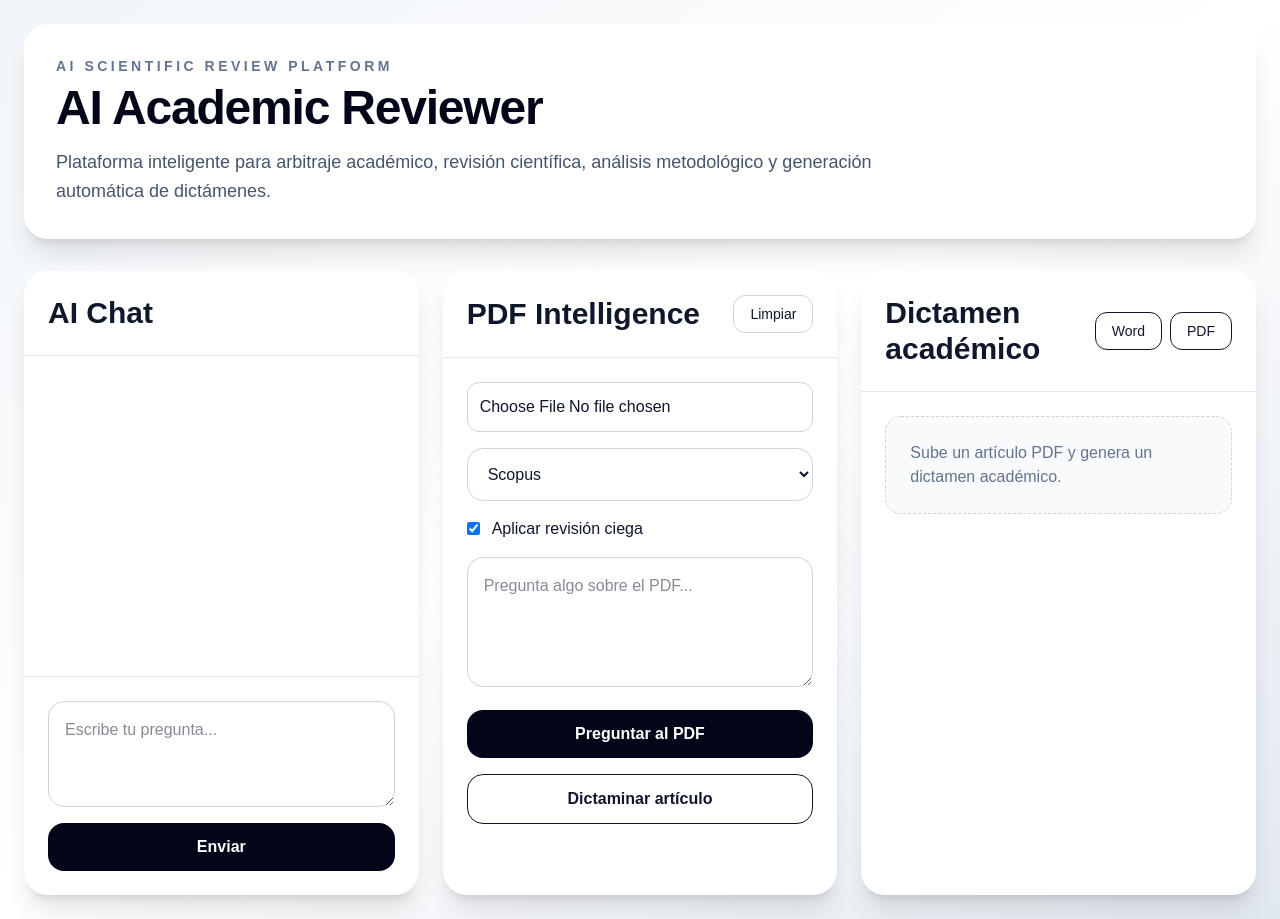
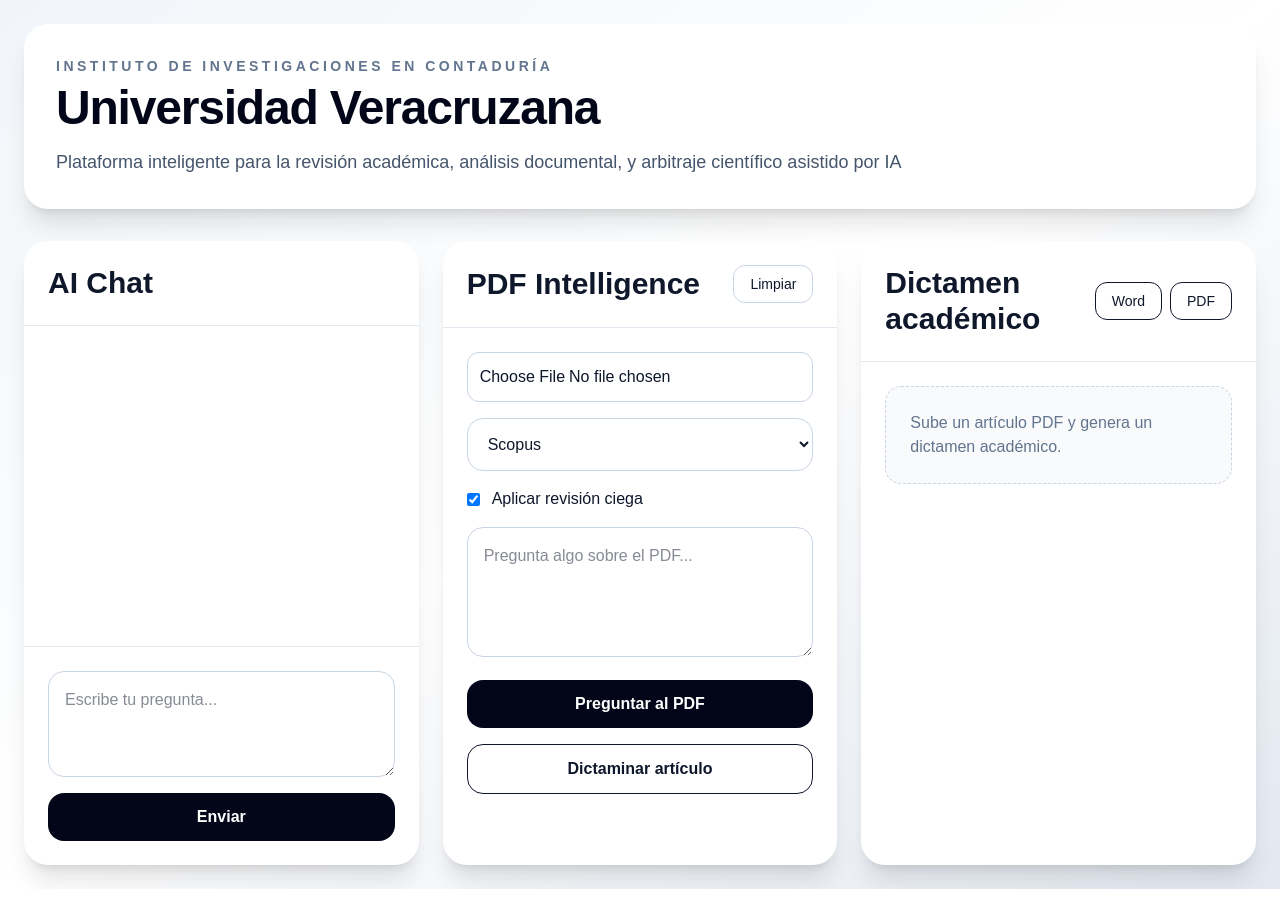
Before and after one commit to jrolandomx/ai-academic-reviewer-frontend, a Next.js app: page / in a window 1280 px wide. After the commit the page ends 889 px from the top, so only its background shows below. Built offline with nearby package versions, Linux system fonts and the light colour scheme.

Commit message:
Update institutional header

```diff
--- a/app/page.tsx
+++ b/app/page.tsx
@@ -206,21 +206,20 @@
       <div className="mx-auto max-w-7xl">
         <header className="mb-8 rounded-3xl bg-white p-8 shadow-xl">
           <p className="mb-2 text-sm font-semibold uppercase tracking-[0.25em] text-slate-500">
-            AI Scientific Review Platform
+            Instituto de Investigaciones en Contaduría
           </p>
 
           <h1 className="text-5xl font-bold tracking-tight text-slate-950">
-            AI Academic Reviewer
+            Universidad Veracruzana
           </h1>
 
           <p className="mt-4 max-w-4xl text-lg leading-relaxed text-slate-600">
-            Plataforma inteligente para arbitraje académico, revisión científica,
-            análisis metodológico y generación automática de dictámenes.
+            Plataforma inteligente para la revisión académica, análisis
+            documental, y arbitraje científico asistido por IA
           </p>
         </header>
 
         <div className="grid grid-cols-1 gap-6 xl:grid-cols-3">
-          {/* CHAT */}
           <section className="flex h-[78vh] flex-col rounded-3xl bg-white shadow-xl">
             <div className="border-b border-slate-200 p-6">
               <h2 className="text-3xl font-bold">AI Chat</h2>
@@ -256,7 +255,6 @@
             </div>
           </section>
 
-          {/* PDF */}
           <section className="flex h-[78vh] flex-col rounded-3xl bg-white shadow-xl">
             <div className="flex items-center justify-between border-b border-slate-200 p-6">
               <h2 className="text-3xl font-bold">PDF Intelligence</h2>
@@ -331,19 +329,41 @@
                 onClick={reviewArticle}
                 className="w-full rounded-2xl border border-slate-900 bg-white px-6 py-3 font-semibold"
               >
-                {loadingReview
-                  ? "Dictaminando..."
-                  : "Dictaminar artículo"}
+                {loadingReview ? "Dictaminando..." : "Dictaminar artículo"}
               </button>
+
+              {pdfResponse && (
+                <div className="rounded-2xl bg-slate-100 p-5">
+                  <p className="whitespace-pre-wrap leading-relaxed">
+                    {pdfResponse}
+                  </p>
+                </div>
+              )}
+
+              {pdfSources.length > 0 && (
+                <div className="space-y-3">
+                  <h3 className="font-semibold">Fuentes consultadas</h3>
+
+                  {pdfSources.map((source, index) => (
+                    <div
+                      key={index}
+                      className="rounded-2xl border border-slate-200 bg-white p-4"
+                    >
+                      <p className="font-medium">Página {source.page + 1}</p>
+
+                      <p className="mt-2 text-sm text-slate-600">
+                        {source.content}
+                      </p>
+                    </div>
+                  ))}
+                </div>
+              )}
             </div>
           </section>
 
-          {/* REVIEW */}
           <section className="flex h-[78vh] flex-col rounded-3xl bg-white shadow-xl">
             <div className="flex items-center justify-between border-b border-slate-200 p-6">
-              <h2 className="text-3xl font-bold">
-                Dictamen académico
-              </h2>
+              <h2 className="text-3xl font-bold">Dictamen académico</h2>
 
               <div className="flex gap-2">
                 <button
@@ -365,9 +385,7 @@
             <div className="flex-1 overflow-y-auto p-6">
               {articleReview ? (
                 <article className="prose prose-slate max-w-none">
-                  <ReactMarkdown>
-                    {articleReview}
-                  </ReactMarkdown>
+                  <ReactMarkdown>{articleReview}</ReactMarkdown>
                 </article>
               ) : (
                 <div className="rounded-2xl border border-dashed border-slate-300 bg-slate-50 p-6 text-slate-500">
```
